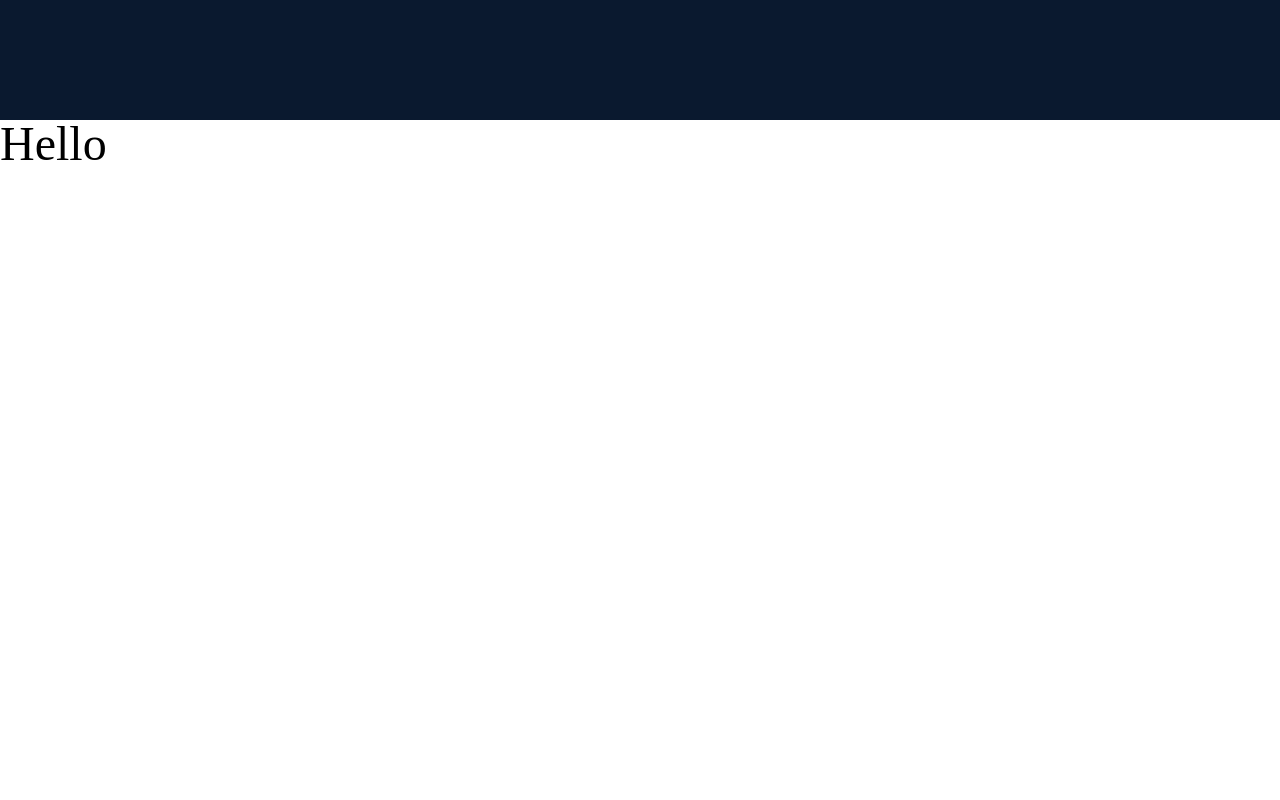
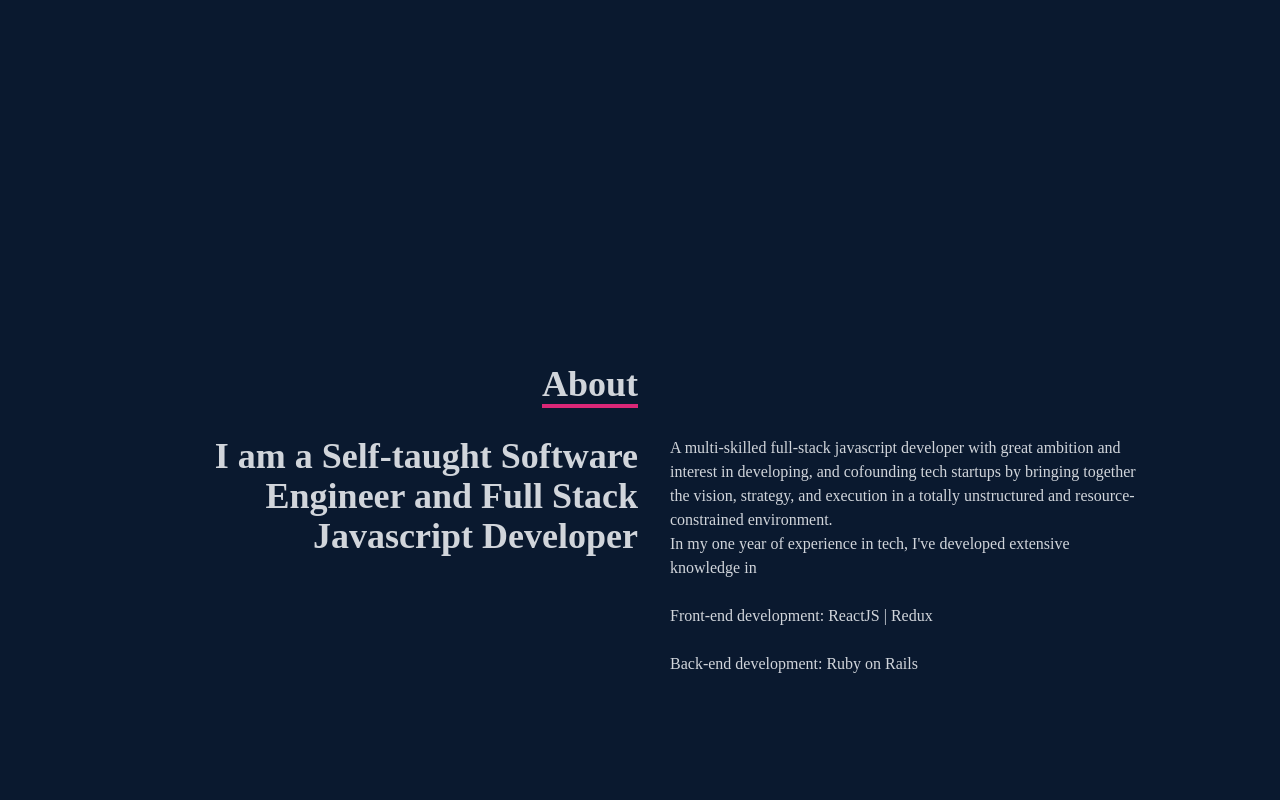
Before and after one commit to basem909/new-portfolio-react, a React (Create React App) app: page / in a window 1280 px wide. Shown: the part 680-1480 px from the top of the page. Before the commit the page ends 850 px from the top, so only its background shows below. Built offline with nearby package versions, Linux system fonts and the light colour scheme.

Commit message:
Create About

```diff
--- a/src/components/About.jsx
+++ b/src/components/About.jsx
@@ -2,8 +2,45 @@ import React from 'react'
 
 const About = () => {
   return (
-    <div></div>
-  )
+    <div
+      name="About"
+      className="w-full h-screen bg-[#0a192f] text-gray-300 pl-7"
+    >
+      <div className="flex flex-col justify-center items-center h-full w-full">
+        <div className="max-w-[1000px] w-full grid sm:grid-cols-2 gap-8 px-4">
+          <div className="sm:text-right pb-8 pl-4">
+            <h2 className="text-4xl font-bold border-b-4 border-pink-600 inline">
+              About
+            </h2>
+          </div>
+          <div></div>
+        </div>
+        <div>
+          <div className="max-w-[1000px] w-full grid sm:grid-cols-2 gap-8 px-4">
+            <div>
+              <p className="sm:text-right font-bold text-4xl">
+                I am a Self-taught Software Engineer and Full Stack Javascript
+                Developer
+              </p>
+            </div>
+            <div>
+              <p>
+                A multi-skilled full-stack javascript developer with great
+                ambition and interest in developing, and cofounding tech
+                startups by bringing together the vision, strategy, and
+                execution in a totally unstructured and resource-constrained
+                environment.
+                <br /> In my one year of experience in tech, I've developed
+                extensive knowledge in <br />
+                <br /> Front-end development: ReactJS | Redux <br />
+                <br /> Back-end development: Ruby on Rails
+              </p>
+            </div>
+          </div>
+        </div>
+      </div>
+    </div>
+  );
 }
 
 export default About
```
